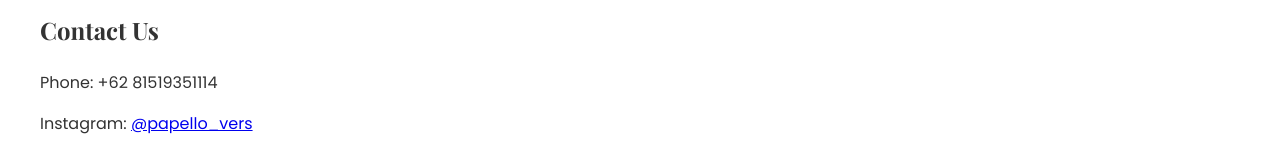
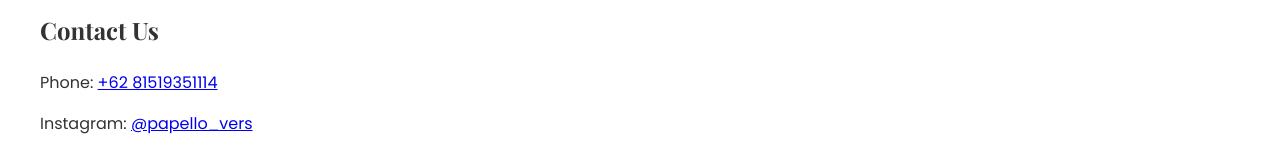
Before and after one commit to HoloGod/Papello, a plain HTML site: page index.html in a window 1280 px wide. Shown: the part 1425-1582 px from the top of the page. Drawn offline with nearby package versions, Linux system fonts and the light colour scheme.

Commit message:
Added click to contact number.

```diff
--- a/index.html
+++ b/index.html
@@ -287,7 +287,7 @@
 
         <section id="contact">
             <h2>Contact Us</h2>
-            <p>Phone: +62 81519351114</p>
+            <p>Phone: <a href="https://wa.me/6281519351114">+62 81519351114</a></p>
             <p>Instagram: <a href="https://www.instagram.com/papello_vers/">@papello_vers</a></p>
             <p>Address: Jl. Batununggal Indah II No. 30</p>
             <a href="#" class="btn">Make a Pre-Order</a>
```
